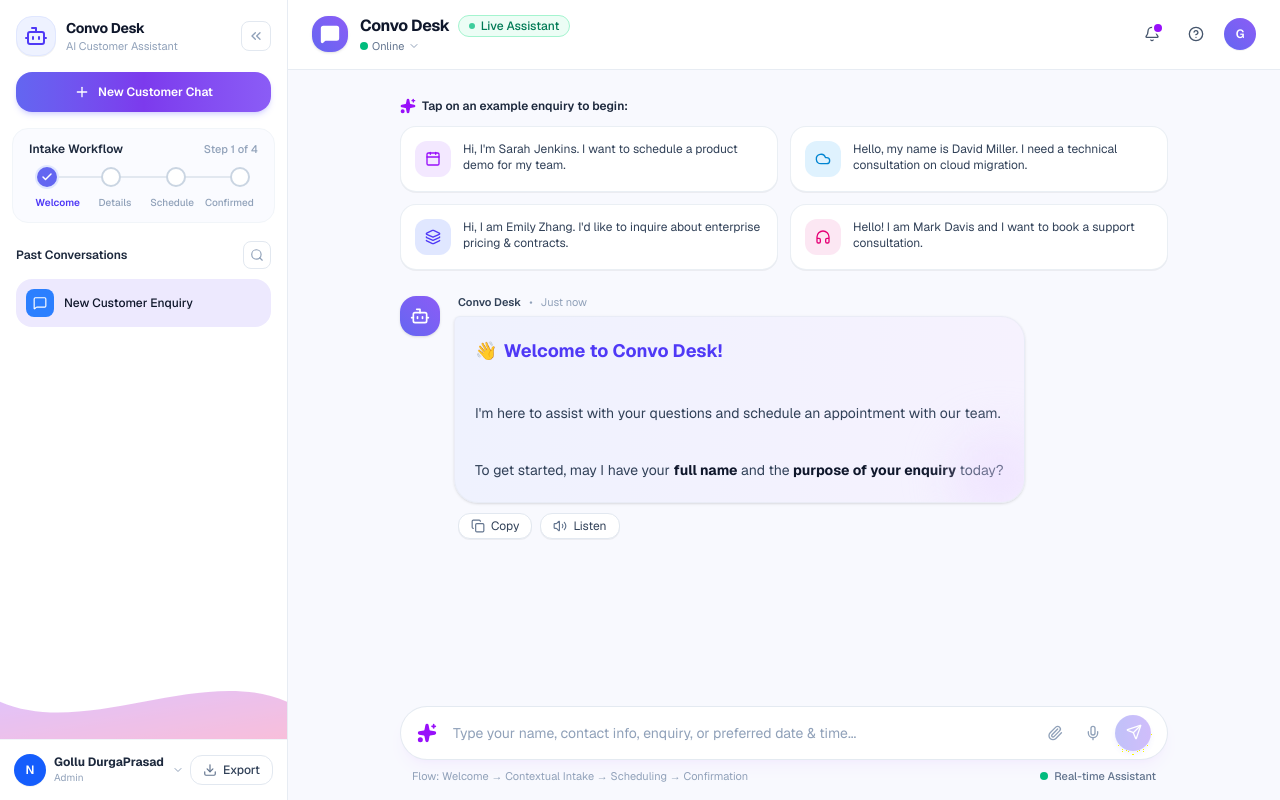
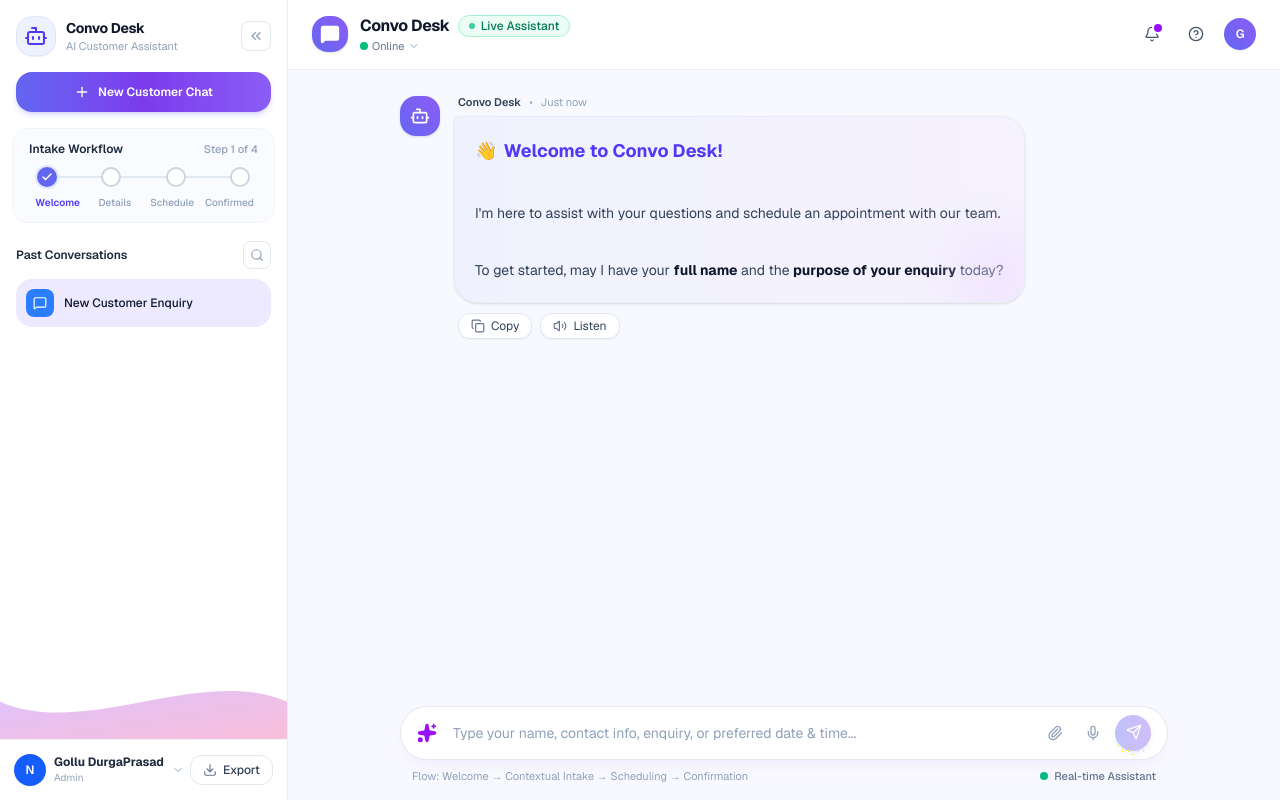
Before and after one commit to durgaprasad2425/convo_ai, a Next.js app in the folder frontend/: page / in a window 1280 px wide. Built offline with nearby package versions, Linux system fonts and the light colour scheme.

Commit message:
Remove starting suggestions questions grid

```diff
--- a/frontend/src/app/page.tsx
+++ b/frontend/src/app/page.tsx
@@ -22,9 +22,6 @@ import {
   Download,
   RotateCcw,
   Calendar,
-  Cloud,
-  Layers,
-  Headphones,
   Bell,
   HelpCircle,
   Paperclip,
@@ -72,29 +69,6 @@ const INITIAL_WELCOME_TEXT =
   "👋 **Welcome to Convo Desk!**\n\n" +
   "I'm here to assist with your questions and schedule an appointment with our team.\n\n" +
   "To get started, may I have your **full name** and the **purpose of your enquiry** today?";
-
-const QUICK_INQUIRIES = [
-  {
-    icon: Calendar,
-    iconBg: "bg-purple-100 text-purple-600",
-    text: "Hi, I'm Sarah Jenkins. I want to schedule a product demo for my team.",
-  },
-  {
-    icon: Cloud,
-    iconBg: "bg-sky-100 text-sky-600",
-    text: "Hello, my name is David Miller. I need a technical consultation on cloud migration.",
-  },
-  {
-    icon: Layers,
-    iconBg: "bg-indigo-100 text-indigo-600",
-    text: "Hi, I am Emily Zhang. I'd like to inquire about enterprise pricing & contracts.",
-  },
-  {
-    icon: Headphones,
-    iconBg: "bg-pink-100 text-pink-600",
-    text: "Hello! I am Mark Davis and I want to book a support consultation.",
-  },
-];
 
 const QUICK_TIME_SLOTS = [
   "Tomorrow at 10:00 AM",
@@ -1175,36 +1149,6 @@ export default function ChatPage() {
         {/* Conversation Stream */}
         <main className="flex-1 overflow-y-auto px-4 sm:px-8 py-6 space-y-6">
           <div className="max-w-3xl mx-auto space-y-6">
-            {/* Quick Suggestion Cards Grid (When conversation begins) */}
-            {messages.length === 1 && (
-              <div className="space-y-3 pt-1">
-                <div className="text-xs font-semibold text-slate-800 flex items-center gap-1.5">
-                  <Sparkles className="w-4 h-4 text-purple-600 fill-current" />
-                  <span>Tap on an example enquiry to begin:</span>
-                </div>
-
-                <div className="grid grid-cols-1 sm:grid-cols-2 gap-3">
-                  {QUICK_INQUIRIES.map((item, idx) => {
-                    const IconComponent = item.icon;
-                    return (
-                      <button
-                        key={idx}
-                        onClick={() => handleSend(item.text)}
-                        className="text-left p-3.5 rounded-2xl bg-white border border-slate-200/70 hover:border-purple-300 hover:shadow-md transition-all flex items-start gap-3 shadow-2xs group cursor-pointer"
-                      >
-                        <div className={`w-9 h-9 rounded-xl flex items-center justify-center shrink-0 ${item.iconBg}`}>
-                          <IconComponent className="w-4 h-4" />
-                        </div>
-                        <span className="text-xs text-slate-700 leading-snug font-normal group-hover:text-slate-900">
-                          {item.text}
-                        </span>
-                      </button>
-                    );
-                  })}
-                </div>
-              </div>
-            )}
-
             {/* Quick Time Slot Chips (when assistant is asking for date and time) */}
             {intakeState.step === 3 && !intakeState.confirmed && (
               <div className="p-4 rounded-2xl bg-white border border-purple-200 shadow-sm space-y-2.5">
```
